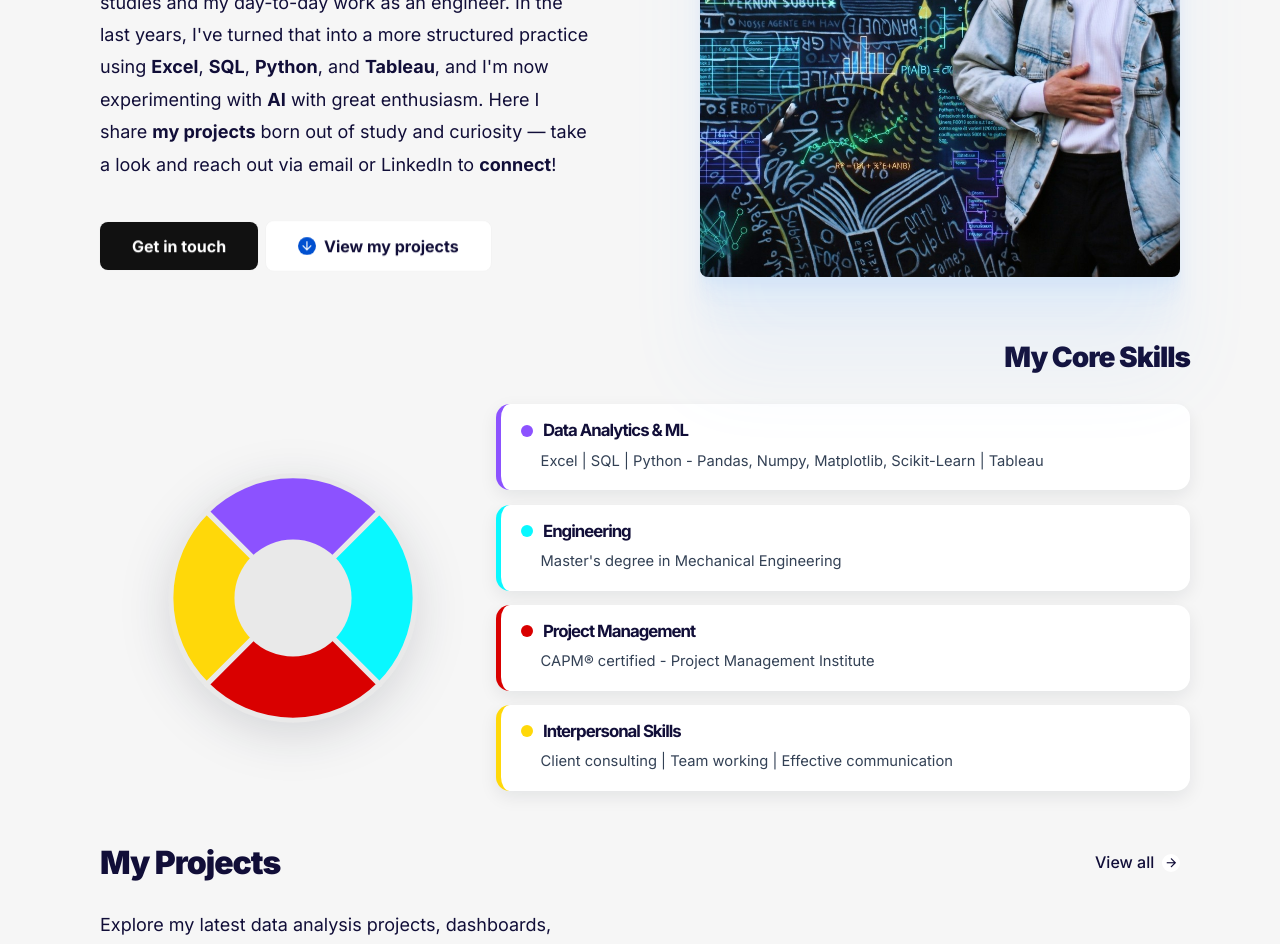
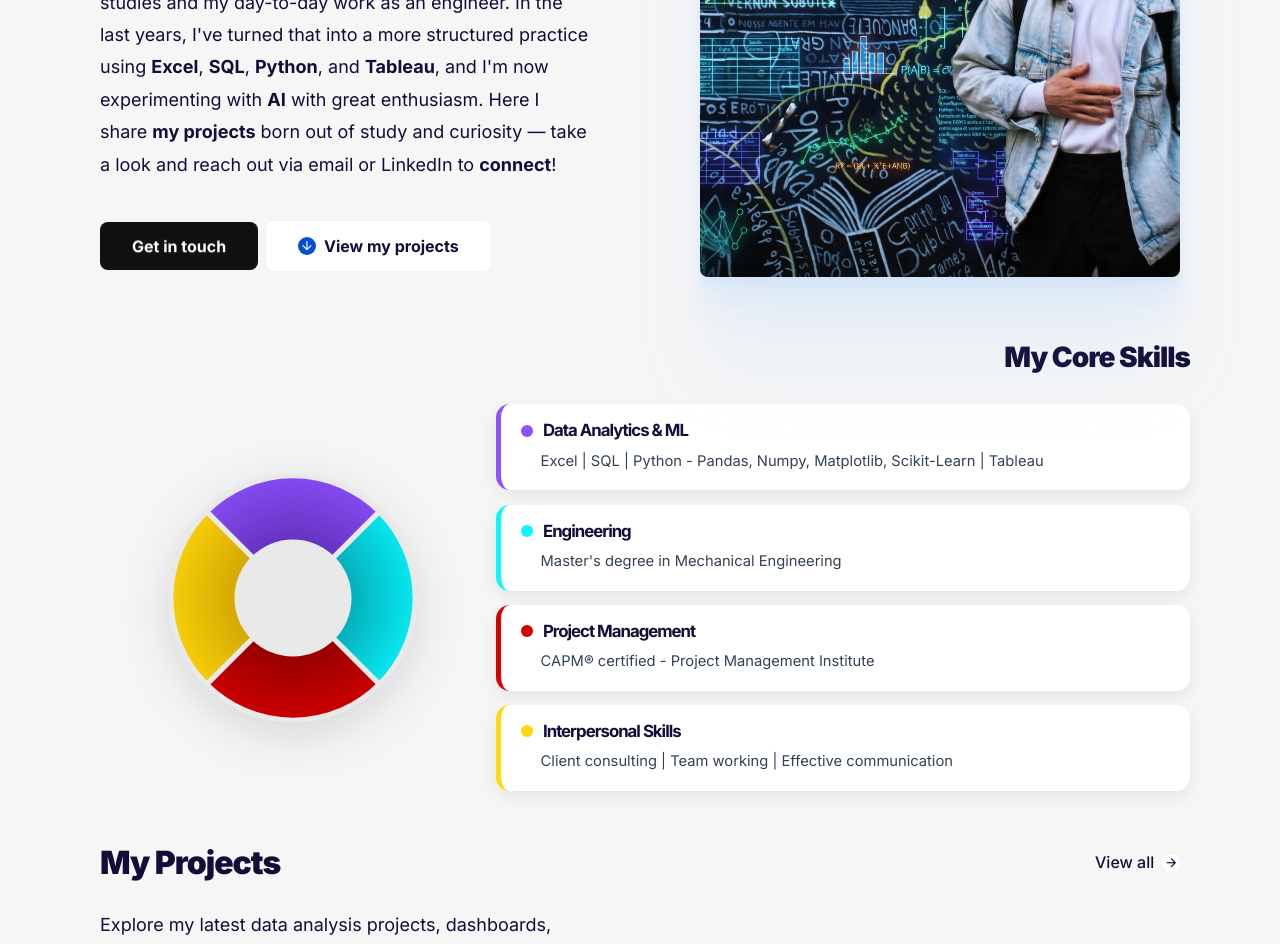
Before and after one commit to gcasarin/gcasarin.github.io, a Jekyll site: the page built from index.html, in a window 1280 px wide. Shown: the part 446-1390 px from the top of the page. Built offline with Jekyll 4.4.1, drawn with Linux system fonts in a browser that asks for light colours.

Commit message:
Refactor pie chart colors to use gradients

```diff
--- a/_includes/section-skills.html
+++ b/_includes/section-skills.html
@@ -11,12 +11,35 @@
       <div class="col-lg-5 mb-4 mb-lg-0 pie-col">
         <div class="pie-wrapper">
           <svg class="skills-pie" viewBox="0 0 220 220" width="280" height="280" role="img" aria-label="Skills breakdown: Data Analytics, Engineering, Project Management, and Interpersonal Skills">
+            <defs>
+              <!-- Gradiente radiale dall'esterno (100%) verso l'interno (0%) -->
+              <radialGradient id="grad-da" cx="110" cy="110" r="110" gradientUnits="userSpaceOnUse">
+                <stop offset="0%" stop-color="#4c1d95" />
+                <stop offset="100%" stop-color="#8c52ff" />
+              </radialGradient>
+
+              <radialGradient id="grad-eng" cx="110" cy="110" r="110" gradientUnits="userSpaceOnUse">
+                <stop offset="0%" stop-color="#007c8a" />
+                <stop offset="100%" stop-color="#09f8ff" />
+              </radialGradient>
+
+              <radialGradient id="grad-pm" cx="110" cy="110" r="110" gradientUnits="userSpaceOnUse">
+                <stop offset="0%" stop-color="#6b0000" />
+                <stop offset="100%" stop-color="#d90000" />
+              </radialGradient>
+
+              <radialGradient id="grad-is" cx="110" cy="110" r="110" gradientUnits="userSpaceOnUse">
+                <stop offset="0%" stop-color="#b88600" />
+                <stop offset="100%" stop-color="#ffd809" />
+              </radialGradient>
+            </defs>
+
             <g class="pie-slices-group" transform="rotate(-45 110 110)">
               <!-- 1. Data Analytics -->
               <path
                 class="pie-slice"
                 d="M 110 110 L 110 14 A 96 96 0 0 1 206 110 Z"
-                fill="#8c52ff"
+                fill="url(#grad-da)"
                 data-target="da"
               />
 
```
Also changed, not shown: other parts of _includes/section-skills.html (+3 -3 lines).
